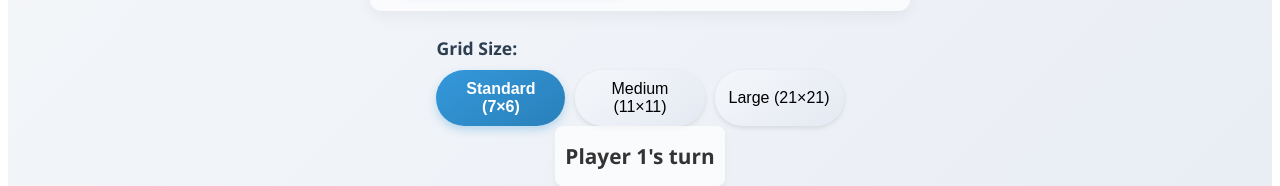
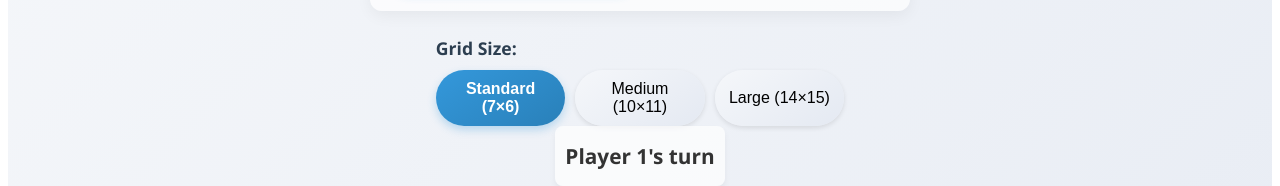
Before and after one commit to ibrow10/4inarow, a React (Create React App) app: page / in a window 1280 px wide. Shown: the part 231-417 px from the top of the page. Built offline with nearby package versions, Linux system fonts and the light colour scheme.

Commit message:
Update grid size labels to match new dimensions

```diff
--- a/src/Connect4Game.jsx
+++ b/src/Connect4Game.jsx
@@ -349,13 +349,13 @@ const Connect4Game = () => {
             className={`size-button ${gridSize === GRID_SIZES.MEDIUM ? 'active' : ''}`}
             onClick={() => changeGridSize(GRID_SIZES.MEDIUM)}
           >
-            Medium (11×11)
+            Medium (10×11)
           </button>
           <button
             className={`size-button ${gridSize === GRID_SIZES.LARGE ? 'active' : ''}`}
             onClick={() => changeGridSize(GRID_SIZES.LARGE)}
           >
-            Large (21×21)
+            Large (14×15)
           </button>
         </div>
       </div>
```
